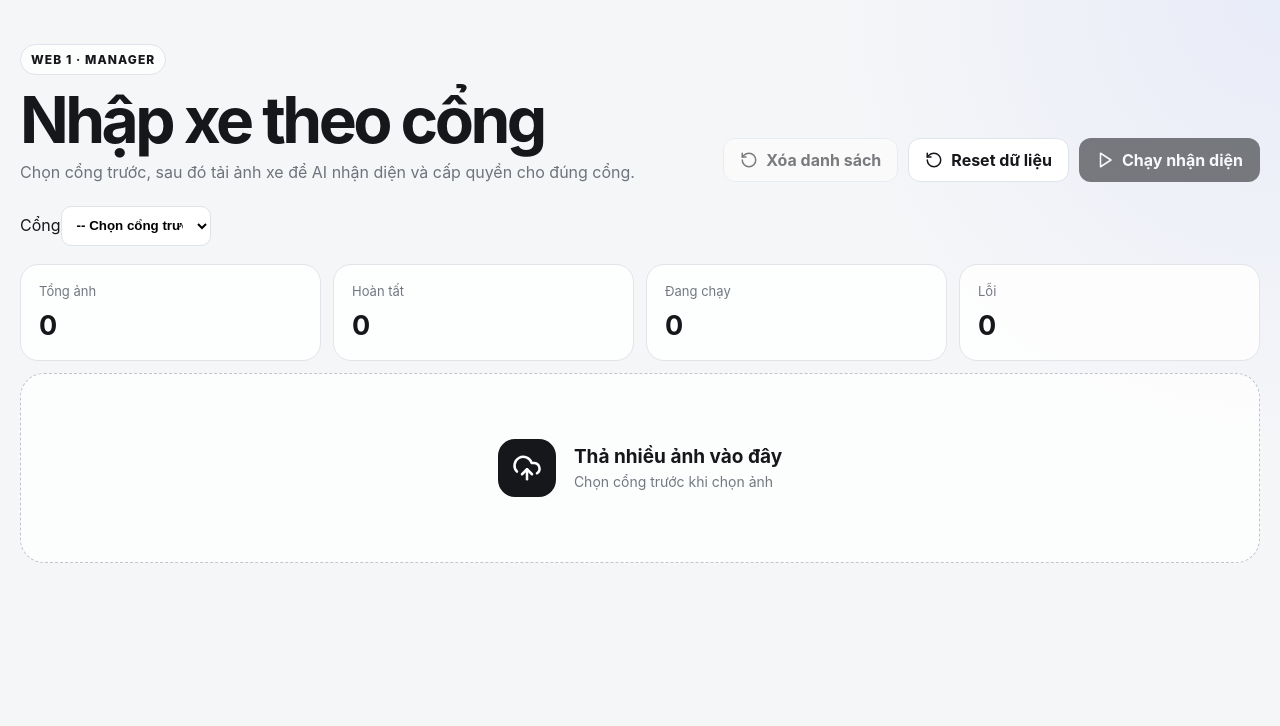
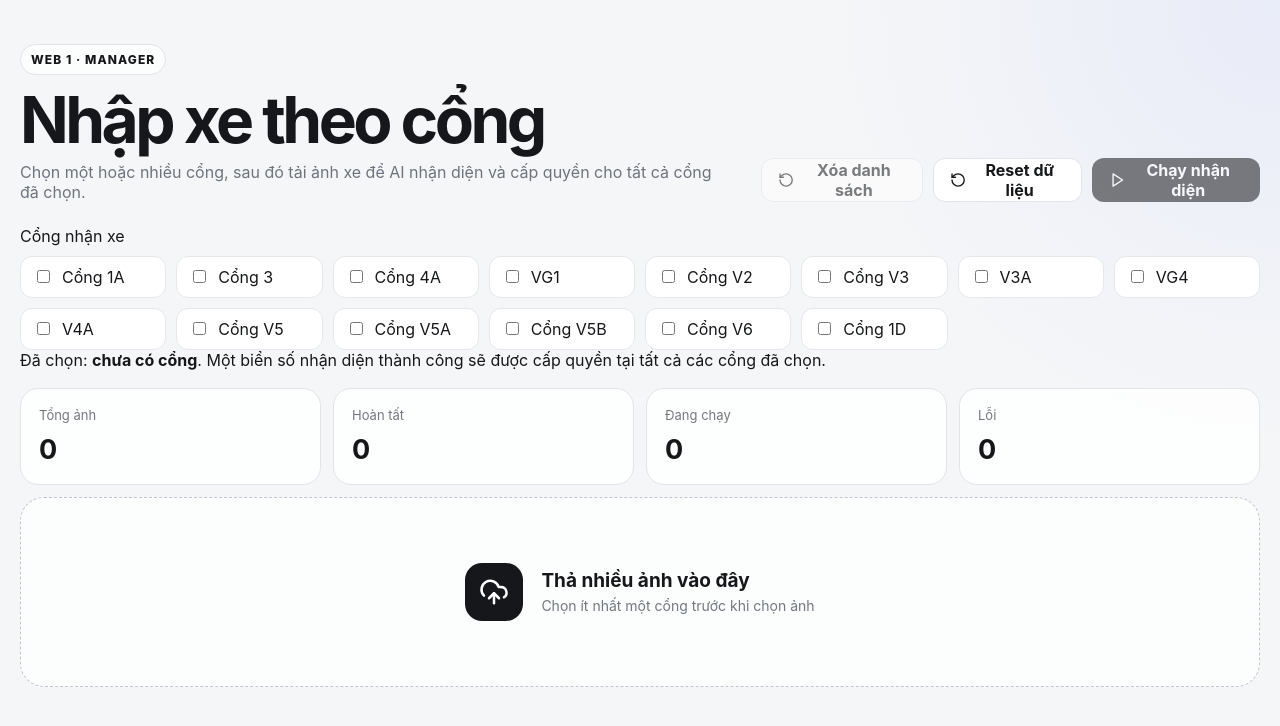
Before and after one commit to BaoNguyen777/web1-batch-ocr, a Next.js app: page / in a window 1280 px wide. Shown: the top 726 px of the page. Built offline with nearby package versions, Linux system fonts and the light colour scheme.

Commit message:
Support selecting multiple gates per batch

```diff
--- a/components/BatchUploader.tsx
+++ b/components/BatchUploader.tsx
@@ -1,6 +1,6 @@
 "use client";
 
-import { Download, FileImage, LoaderCircle, Play, RotateCcw, UploadCloud, X } from "lucide-react";
+import { Download, LoaderCircle, Play, RotateCcw, UploadCloud, X } from "lucide-react";
 import { ChangeEvent, DragEvent, useMemo, useRef, useState } from "react";
 import { RecognitionItem, RecognizeResponse } from "@/types/recognition";
 
@@ -10,9 +10,11 @@ const GATES = [
   { code: "1A", name: "Cổng 1A" }, { code: "3", name: "Cổng 3" }, { code: "4A", name: "Cổng 4A" },
   { code: "VG1", name: "VG1" }, { code: "V2", name: "Cổng V2" }, { code: "V3", name: "Cổng V3" },
   { code: "V3A", name: "V3A" }, { code: "VG4", name: "VG4" }, { code: "V4A", name: "V4A" },
-  { code: "V5", name: "Cổng V5" }, { code: "V5A", name: "V5A" }, { code: "V5B", name: "V5B" },
+  { code: "V5", name: "Cổng V5" }, { code: "V5A", name: "Cổng V5A" }, { code: "V5B", name: "Cổng V5B" },
   { code: "V6", name: "Cổng V6" }, { code: "1D", name: "Cổng 1D" },
 ] as const;
+
+type GateCode = (typeof GATES)[number]["code"];
 
 function createItem(file: File): RecognitionItem {
   return { id: crypto.randomUUID(), file, preview: URL.createObjectURL(file), licensePlate: "", confidence: 0, status: "pending" };
@@ -22,12 +24,13 @@ function csvEscape(value: string | number) { const text = String(value ?? ""); r
 export default function BatchUploader() {
   const inputRef = useRef<HTMLInputElement>(null);
   const [items, setItems] = useState<RecognitionItem[]>([]);
-  const [gate, setGate] = useState<string>("");
+  const [gates, setGates] = useState<GateCode[]>([]);
   const [dragging, setDragging] = useState(false);
   const [running, setRunning] = useState(false);
   const [resetting, setResetting] = useState(false);
 
-  const selectedGate = GATES.find((item) => item.code === gate);
+  const selectedGates = GATES.filter((item) => gates.includes(item.code));
+  const gateLabel = selectedGates.map((item) => item.name).join(", ");
   const stats = useMemo(() => ({
     total: items.length, done: items.filter((item) => item.status === "done").length,
     error: items.filter((item) => item.status === "error").length, processing: items.filter((item) => item.status === "processing").length
@@ -41,12 +44,18 @@ export default function BatchUploader() {
   function onDrop(event: DragEvent<HTMLDivElement>) { event.preventDefault(); setDragging(false); addFiles(event.dataTransfer.files); }
   function patchItem(id: string, patch: Partial<RecognitionItem>) { setItems((current) => current.map((item) => item.id === id ? { ...item, ...patch } : item)); }
 
+  function toggleGate(code: GateCode) {
+    if (running) return;
+    setGates((current) => current.includes(code) ? current.filter((value) => value !== code) : [...current, code]);
+    if (items.length) setItems((current) => current.map((item) => ({ ...item, status: "pending", error: undefined })));
+  }
+
   async function recognizeOne(item: RecognitionItem) {
     patchItem(item.id, { status: "processing", error: undefined });
     try {
       const form = new FormData();
       form.append("file", item.file);
-      form.append("gate", gate);
+      gates.forEach((gate) => form.append("gate", gate));
       const response = await fetch("/api/recognize", { method: "POST", body: form });
       const payload = (await response.json()) as RecognizeResponse;
       const plate = payload.data?.licensePlate?.trim().toUpperCase() || "";
@@ -58,7 +67,7 @@ export default function BatchUploader() {
   }
 
   async function runAll() {
-    if (running || resetting || !gate) return;
+    if (running || resetting || !gates.length) return;
     const queue = items.filter((item) => item.status === "pending" || item.status === "error");
     if (!queue.length) return;
     setRunning(true); let cursor = 0;
@@ -84,40 +93,45 @@ export default function BatchUploader() {
   }
 
   function exportCsv() {
-    const rows = [["STT", "Tên ảnh", "Cổng", "Biển số", "Độ tin cậy", "Trạng thái"], ...items.map((item, index) => [index + 1, item.file.name, selectedGate?.name || gate, item.licensePlate, item.confidence ? `${(item.confidence * 100).toFixed(2)}%` : "", item.status])];
+    const rows = [["STT", "Tên ảnh", "Cổng", "Biển số", "Độ tin cậy", "Trạng thái"], ...items.map((item, index) => [index + 1, item.file.name, gateLabel, item.licensePlate, item.confidence ? `${(item.confidence * 100).toFixed(2)}%` : "", item.status])];
     const csv = "\uFEFF" + rows.map((row) => row.map((cell) => csvEscape(cell)).join(",")).join("\r\n");
     const blob = new Blob([csv], { type: "text/csv;charset=utf-8" }); const url = URL.createObjectURL(blob); const anchor = document.createElement("a");
-    anchor.href = url; anchor.download = `ket-qua-${gate || "xe"}-${new Date().toISOString().slice(0, 10)}.csv`; anchor.click(); URL.revokeObjectURL(url);
+    anchor.href = url; anchor.download = `ket-qua-${gates.join("-") || "xe"}-${new Date().toISOString().slice(0, 10)}.csv`; anchor.click(); URL.revokeObjectURL(url);
   }
 
   return (
     <main className="shell">
-      <section className="hero"><div><div className="eyebrow">WEB 1 · MANAGER</div><h1>Nhập xe theo cổng</h1><p>Chọn cổng trước, sau đó tải ảnh xe để AI nhận diện và cấp quyền cho đúng cổng.</p></div><div className="hero-actions">
+      <section className="hero"><div><div className="eyebrow">WEB 1 · MANAGER</div><h1>Nhập xe theo cổng</h1><p>Chọn một hoặc nhiều cổng, sau đó tải ảnh xe để AI nhận diện và cấp quyền cho tất cả cổng đã chọn.</p></div><div className="hero-actions">
         <button className="button secondary" onClick={clearAll} disabled={!items.length || running || resetting}><RotateCcw size={18} /> Xóa danh sách</button>
         <button className="button secondary" onClick={resetDatabase} disabled={running || resetting}>{resetting ? <LoaderCircle className="spin" size={18} /> : <RotateCcw size={18} />}{resetting ? "Đang reset..." : "Reset dữ liệu"}</button>
-        <button className="button primary" onClick={runAll} disabled={!items.length || !gate || running || resetting}>{running ? <LoaderCircle className="spin" size={18} /> : <Play size={18} />}{running ? "Đang xử lý..." : "Chạy nhận diện"}</button>
+        <button className="button primary" onClick={runAll} disabled={!items.length || !gates.length || running || resetting}>{running ? <LoaderCircle className="spin" size={18} /> : <Play size={18} />}{running ? "Đang xử lý..." : "Chạy nhận diện"}</button>
       </div></section>
 
       <section className="card" style={{ marginBottom: 18 }}>
-        <label className="label" htmlFor="gate">Cổng</label>
-        <select id="gate" className="field" value={gate} onChange={(event) => { setGate(event.target.value); if (items.length) setItems((current) => current.map((item) => ({ ...item, status: "pending", error: undefined }))); }} disabled={running}>
-          <option value="">-- Chọn cổng trước khi nhập ảnh --</option>
-          {GATES.map((item) => <option key={item.code} value={item.code}>{item.name}</option>)}
-        </select>
-        {selectedGate && <p className="hint">Batch hiện tại sẽ được lưu tại <strong>{selectedGate.name}</strong>. Mỗi biển số nhận diện thành công sẽ được cấp quyền cho cổng này.</p>}
+        <div className="label">Cổng nhận xe</div>
+        <div style={{ display: "grid", gridTemplateColumns: "repeat(auto-fit, minmax(130px, 1fr))", gap: 10, marginTop: 10 }}>
+          {GATES.map((item) => {
+            const checked = gates.includes(item.code);
+            return <label key={item.code} style={{ display: "flex", alignItems: "center", gap: 9, padding: "10px 12px", border: `1px solid ${checked ? "#111827" : "#e5e7eb"}`, borderRadius: 12, cursor: running ? "not-allowed" : "pointer", background: checked ? "#f3f4f6" : "white" }}>
+              <input type="checkbox" checked={checked} disabled={running} onChange={() => toggleGate(item.code)} />
+              <span>{item.name}</span>
+            </label>;
+          })}
+        </div>
+        <p className="hint">Đã chọn: <strong>{gateLabel || "chưa có cổng"}</strong>. Một biển số nhận diện thành công sẽ được cấp quyền tại tất cả các cổng đã chọn.</p>
       </section>
 
       <section className="stats"><div className="stat"><span>Tổng ảnh</span><strong>{stats.total}</strong></div><div className="stat"><span>Hoàn tất</span><strong>{stats.done}</strong></div><div className="stat"><span>Đang chạy</span><strong>{stats.processing}</strong></div><div className="stat"><span>Lỗi</span><strong>{stats.error}</strong></div></section>
 
-      <section className={`dropzone ${dragging ? "dragging" : ""}`} onDragOver={(event) => { event.preventDefault(); setDragging(true); }} onDragLeave={() => setDragging(false)} onDrop={onDrop} onClick={() => gate ? inputRef.current?.click() : window.alert("Vui lòng chọn cổng trước.")}>
+      <section className={`dropzone ${dragging ? "dragging" : ""}`} onDragOver={(event) => { event.preventDefault(); setDragging(true); }} onDragLeave={() => setDragging(false)} onDrop={onDrop} onClick={() => gates.length ? inputRef.current?.click() : window.alert("Vui lòng chọn ít nhất một cổng trước.")}>
         <input ref={inputRef} type="file" accept="image/*" multiple hidden onChange={onInput} />
-        <div className="drop-icon"><UploadCloud size={30} /></div><div><h2>Thả nhiều ảnh vào đây</h2><p>{gate ? `Ảnh sẽ thuộc ${selectedGate?.name} · tối đa ${MAX_FILES} ảnh/lần` : "Chọn cổng trước khi chọn ảnh"}</p></div>
+        <div className="drop-icon"><UploadCloud size={30} /></div><div><h2>Thả nhiều ảnh vào đây</h2><p>{gates.length ? `${gateLabel} · tối đa ${MAX_FILES} ảnh/lần` : "Chọn ít nhất một cổng trước khi chọn ảnh"}</p></div>
       </section>
 
-      {items.length > 0 && <section className="results"><div className="results-head"><div><h2>Kết quả · {selectedGate?.name || gate}</h2><p>Chỉ hiển thị biển số khi AI thực sự phát hiện được.</p></div><button className="button secondary" onClick={exportCsv}><Download size={18} /> Xuất CSV</button></div>
+      {items.length > 0 && <section className="results"><div className="results-head"><div><h2>Kết quả · {gateLabel || "Chưa chọn cổng"}</h2><p>Chỉ hiển thị biển số khi AI thực sự phát hiện được.</p></div><button className="button secondary" onClick={exportCsv}><Download size={18} /> Xuất CSV</button></div>
         <div className="table-wrap"><table><thead><tr><th>#</th><th>Ảnh</th><th>Cổng</th><th>Biển số</th><th>Độ tin cậy</th><th>Trạng thái</th><th /></tr></thead><tbody>{items.map((item, index) => <tr key={item.id}>
           <td>{index + 1}</td><td><div className="file-cell"><img src={item.preview} alt={item.file.name} /><div><strong>{item.file.name}</strong><span>{(item.file.size / 1024 / 1024).toFixed(2)} MB</span></div></div></td>
-          <td>{selectedGate?.name || gate}</td><td><input className="field" value={item.licensePlate} placeholder="Không phát hiện" onChange={(event) => patchItem(item.id, { licensePlate: event.target.value.toUpperCase() })} /></td>
+          <td>{gateLabel}</td><td><input className="field" value={item.licensePlate} placeholder="Không phát hiện" onChange={(event) => patchItem(item.id, { licensePlate: event.target.value.toUpperCase() })} /></td>
           <td>{item.confidence > 0 ? `${(item.confidence * 100).toFixed(1)}%` : "—"}</td><td><Status item={item} /></td><td><button className="icon-button" aria-label="Xóa ảnh" onClick={() => removeItem(item.id)} disabled={item.status === "processing"}><X size={17} /></button></td>
         </tr>)}</tbody></table></div></section>}
     </main>
```
